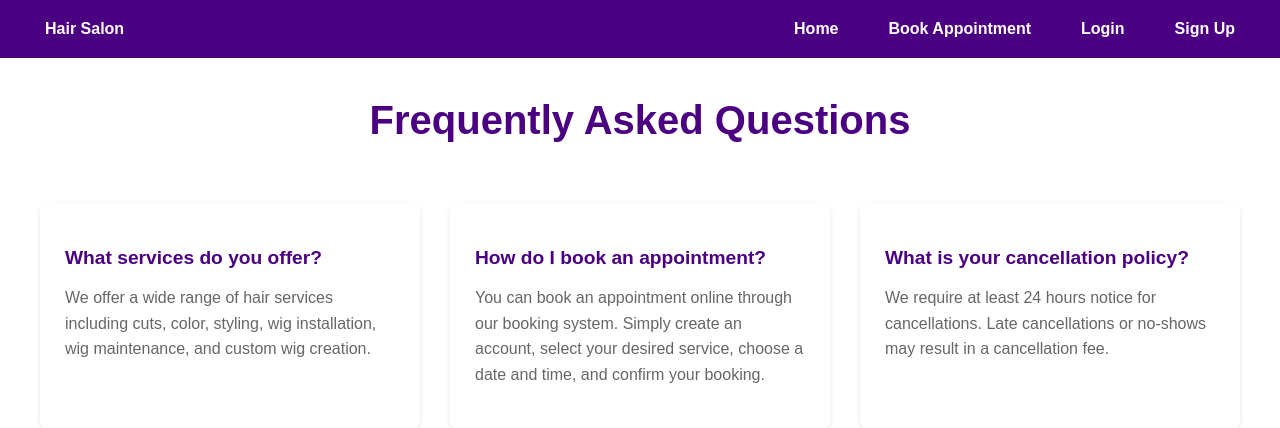
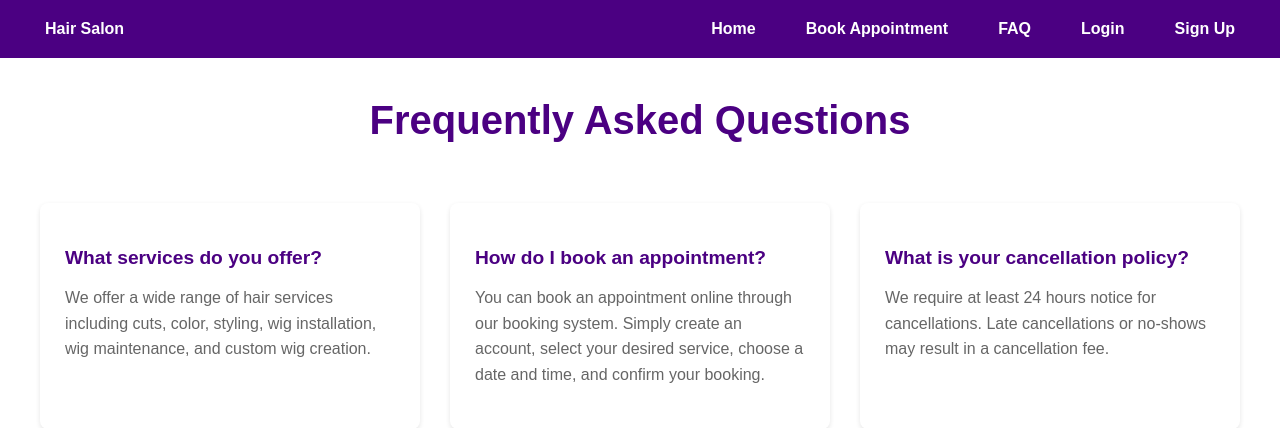
Before and after one commit to kubecks/hairstore-and-more, a Django app: page /faq/ in a window 1280 px wide. Shown: the top 428 px of the page. Run offline with Django 5.2, Linux system fonts and the light colour scheme.

Commit message:
Update navigation to include FAQ link
- Add FAQ link to main navigation
- Ensure consistent navigation structure

```diff
--- a/django_hairstore/appointments/templates/appointments/base_generic.html
+++ b/django_hairstore/appointments/templates/appointments/base_generic.html
@@ -18,6 +18,7 @@
             <div class="nav-links">
                 <a href="{% url 'homepage' %}">Home</a>
                 <a href="{% url 'book_appointment' %}">Book Appointment</a>
+                <a href="{% url 'faq' %}">FAQ</a>  <!-- Add this line -->
                 {% if user.is_authenticated %}
                     <form id="logout-form" action="{% url 'logout' %}" method="POST" style="display: none;">
                         {% csrf_token %}
```
